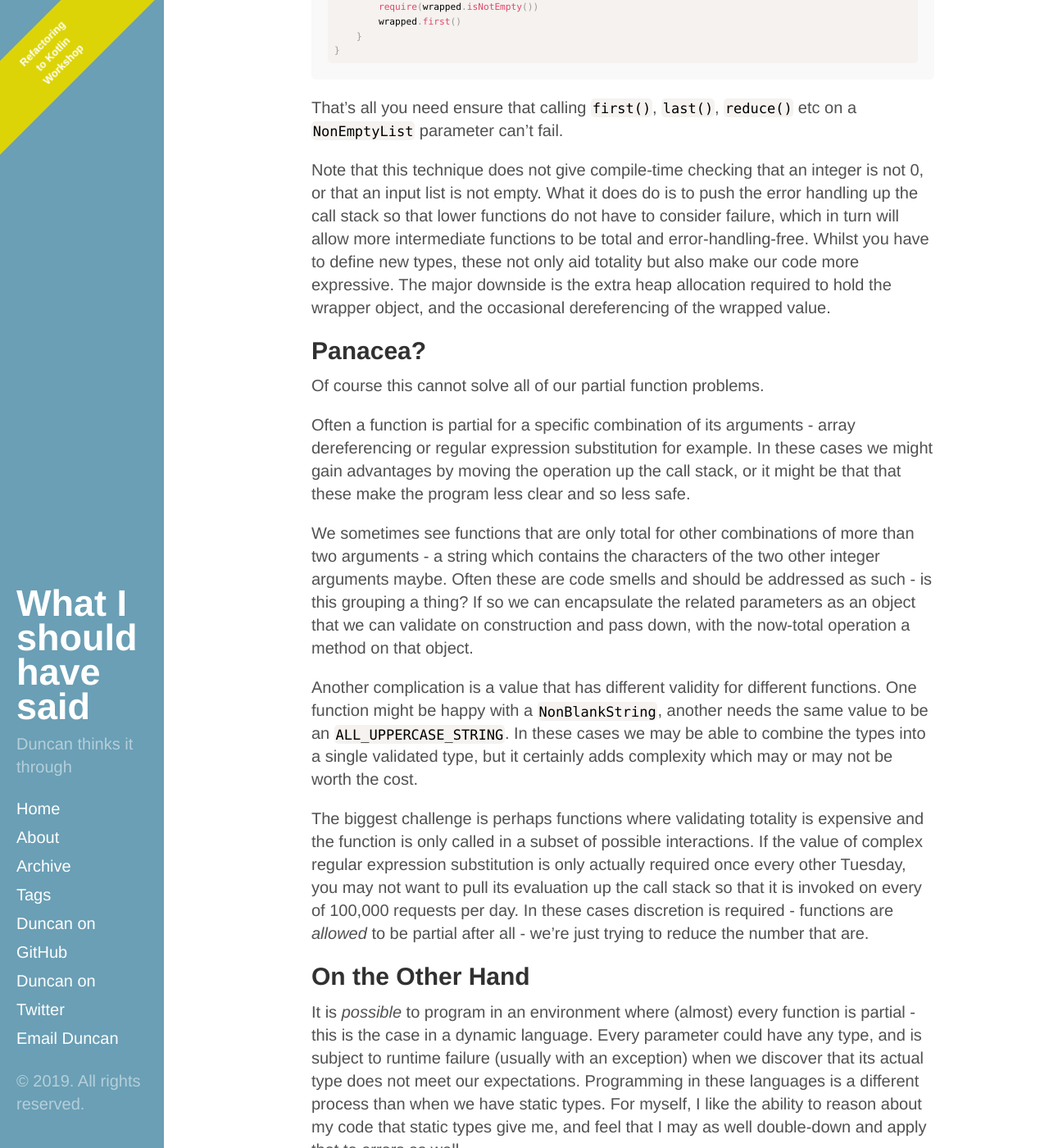
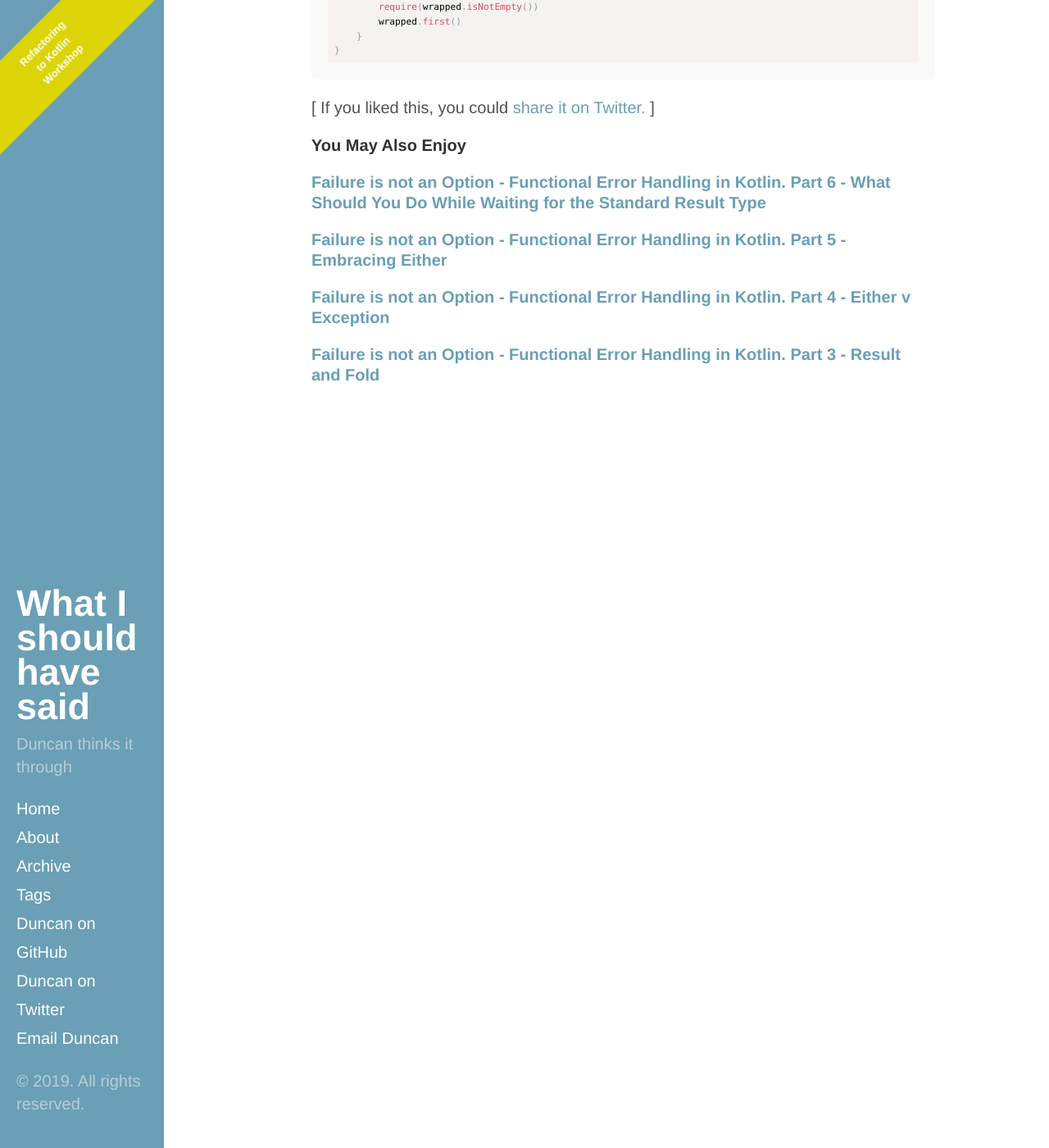
Before and after one commit to dmcg/dmcg.github.io, a Jekyll site: the page built from _posts/2019-06-19-failure-is-not-an-option-part-7.md, in a window 1280 px wide and 1400 px high, scrolled down 5795 px. Shown: the whole window at 82% size. Built offline with Jekyll 4.4.1, drawn with Linux system fonts in a browser that asks for light colours; comment, search, counter and statistics services are not loaded; some of the changed text lies outside the part shown.

Commit message:
Some Failure is Not An Option updates after rereading

````diff
--- a/_posts/2019-06-19-failure-is-not-an-option-part-7.md
+++ b/_posts/2019-06-19-failure-is-not-an-option-part-7.md
@@ -134,30 +134,3 @@ class NonEmptyList<T>(private val wrapped: List<T>) :
     }
 }
 ```
-
-
-That's all you need ensure that calling `first()`, `last()`, `reduce()` etc on a `NonEmptyList` parameter can't fail.
-
-Note that this technique does not give compile-time checking that an integer is not 0, or that an input list is not empty. What it does do is to push the error handling up the call stack so that lower functions do not have to consider failure, which in turn will allow more intermediate functions to be total and error-handling-free. Whilst you have to define new types, these not only aid totality but also make our code more expressive. The major downside is the extra heap allocation required to hold the wrapper object, and the occasional dereferencing of the wrapped value.
-
-## Panacea?
-
-Of course this cannot solve all of our partial function problems.
-
-Often a function is partial for a specific combination of its arguments - array dereferencing or regular expression substitution for example. In these cases we might gain advantages by moving the operation up the call stack, or it might be that that these make the program less clear and so less safe.
-
-We sometimes see functions that are only total for other combinations of more than two arguments - a string which contains the characters of the two other integer arguments maybe. Often these are code smells and should be addressed as such - is this grouping a thing? If so we can encapsulate the related parameters as an object that we can validate on construction and pass down, with the now-total operation a method on that object.
-
-Another complication is a value that has different validity for different functions. One function might be happy with a `NonBlankString`, another needs the same value to be an `ALL_UPPERCASE_STRING`. In these cases we may be able to combine the types into a single validated type, but it certainly adds complexity which may or may not be worth the cost.
-
-The biggest challenge is perhaps functions where validating totality is expensive and the function is only called in a subset of possible interactions. If the value of complex regular expression substitution is only actually required once every other Tuesday, you may not want to pull its evaluation up the call stack so that it is invoked on every of 100,000 requests per day. In these cases discretion is required - functions are *allowed* to be partial after all - we're just trying to reduce the number that are.
-
-## On the Other Hand
-
-It is *possible* to program in an environment where (almost) every function is partial - this is the case in a dynamic language. Every parameter could have any type, and is subject to runtime failure (usually with an exception) when we discover that its actual type does not meet our expectations. Programming in these languages is a different process than when we have static types. For myself, I like the ability to reason about my code that static types give me, and feel that I may as well double-down and apply that to errors as well.
-
-## Conclusion
-
-I have been seduced by the idea that because some parts of my code must deal with errors, all parts might as well deal with errors. Judging by other code that I read, I don’t think I’m alone. Converting low level partial functions to total functions can propagate totality through our code, significantly reducing the amount of error handling code that we have to write.
-
-Thanks to [Nat Pryce](http://natpryce.com) for reviewing this. Nat and I have proposed a session based on our experiences in this area for KotlinConf 2019.
````
Also changed, not shown: _posts/2018-04-17-failure-is-not-an-option-part-1.md (+2 -2 lines), _posts/2018-04-18-failure-is-not-an-option-part-2.md (+2 -1 lines), _posts/2018-04-18-failure-is-not-an-option-part-3.md (+17 -0 lines), _posts/2018-04-21-failure-is-not-an-option-part-4.md (+6 -1 lines).
